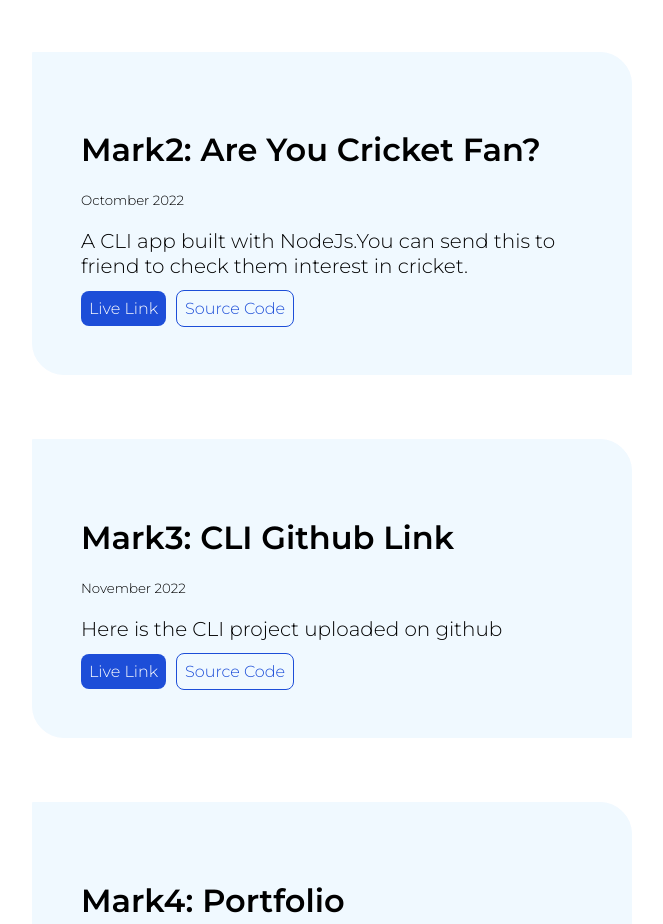
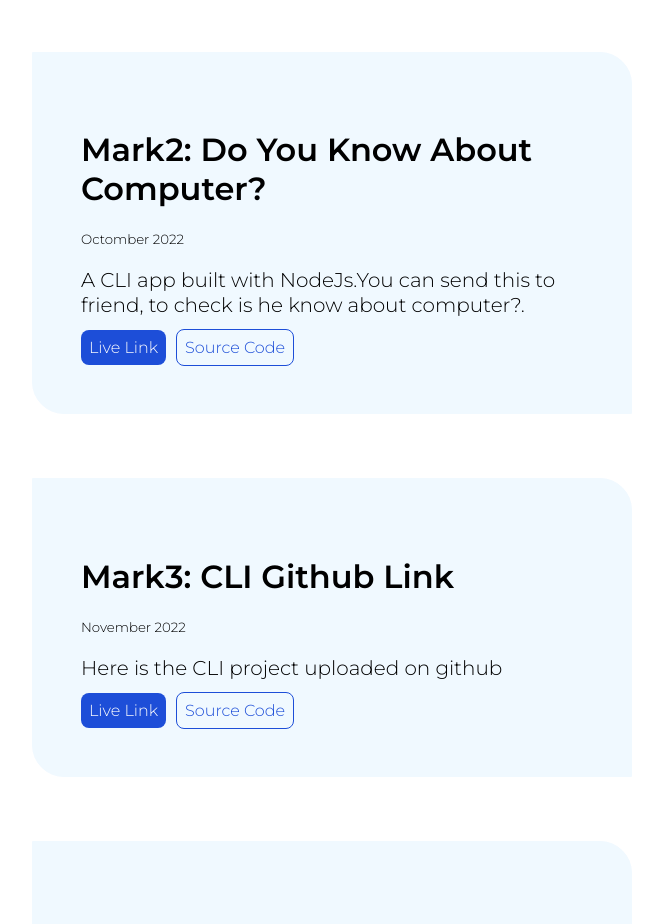
Before and after one commit to yash-purkar/portfolio, a React (Create React App) app: page /projects in a window 1280 px wide. Shown: the part 1000-1924 px from the top of the page, without its empty margins (308-971 px from the left). Built offline with nearby package versions, Linux system fonts and the light colour scheme.

Commit message:
update url of markTwo

```diff
--- a/src/Components/Projects/ProjData.js
+++ b/src/Components/Projects/ProjData.js
@@ -7,10 +7,10 @@ const data = [
     code: "https://github.com/yash-purkar/yashpurkar-markOne"
   },
   {
-    heading: "Mark2: Are You Cricket Fan?",
+    heading: "Mark2: Do You Know About Computer?",
     date: "Octomber 2022",
-    text: "A CLI app built with NodeJs.You can send this to friend to check them interest in cricket.",
-    liveLink: "https://replit.com/@YashPurkar1/markTwo?embed=1&output=1",
+    text: "A CLI app built with NodeJs.You can send this to friend,  to check is he know about computer?.",
+    liveLink: "https://replit.com/@YashPurkar1/marktwo-practice?embed=1&output=1",
     code: "https://github.com/yash-purkar/yashpurkar-markTwo"
   },
   {
```
